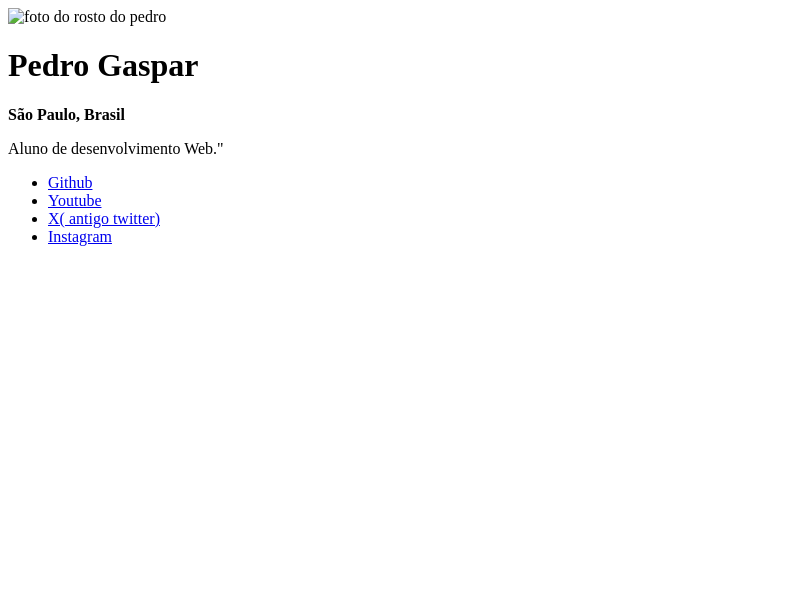
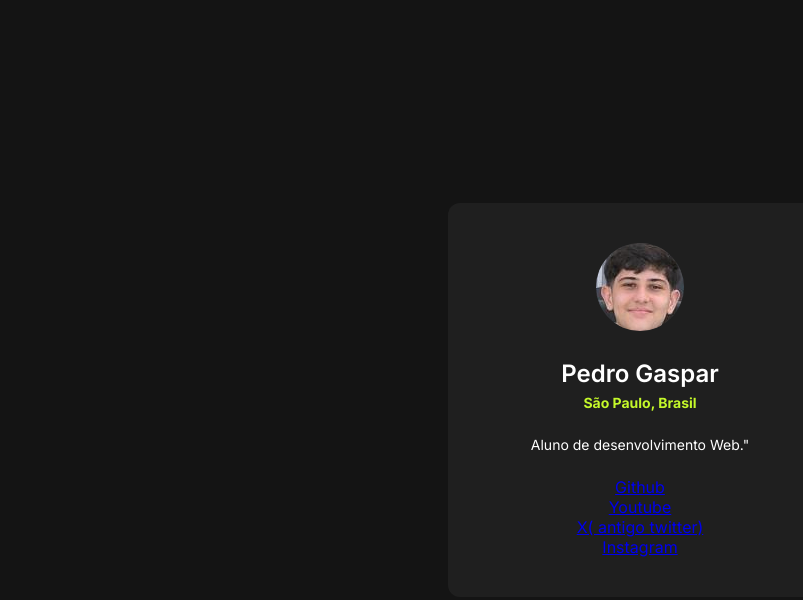
Before and after one commit to PedroGaspar/Link-Tree, a plain HTML site: page index.html in a window 1280 px wide. Shown: the whole page, without its empty margins (0-803 px from the left). Drawn offline with Linux system fonts and the light colour scheme.

Commit message:
metade da estilização do card concluída

```diff
--- a/index.html
+++ b/index.html
@@ -8,7 +8,7 @@
 </head>
 <body>
     <div>
-        <img src="Pedrao.jpgcls" alt="foto do rosto do pedro">
+        <img src="Pedrao.jpg" alt="foto do rosto do pedro">
 
         <h1> Pedro Gaspar </h1>
 
--- a/style.css
+++ b/style.css
@@ -0,0 +1,59 @@
+@import url('https://fonts.googleapis.com/css2?family=Inter:ital,opsz,wght@0,14..32,100..900;1,14..32,100..900&display=swap');
+
+* {
+    margin: 0;
+    padding: 0;
+    box-sizing: border-box;
+    font-family: "Inter", sans-serif;
+}
+
+:root {
+    --black: #141414;
+    --dark-grey: #1F1F1F;
+    --white: #FFF;
+    --neon-green: #C4F82A;
+    --grey: #333333;
+}
+
+body {
+    background-color: var(--black);
+    height: 100vh;
+    display: flex;
+    justify-content: center;
+    align-items: center;
+}
+
+div {
+    background-color: var(--dark-grey);
+    color: var(--white);
+    width: 384px;
+    text-align: center;
+    border-radius: 12px;
+    padding: 40px;
+}
+
+img {
+    width: 88px;
+    border-radius: 50%;
+    margin-bottom: 24px;
+}
+
+h1 {
+    font-size: 24px;
+    font-weight: 600;
+    margin-bottom: 4px;
+}
+
+strong {
+    color: var(--neon-green);
+    font-size: 14px;
+}
+
+p {
+    margin-block: 24px;
+    font-size: 14px;
+}
+
+ul, li {
+    list-style: none;
+}
```
